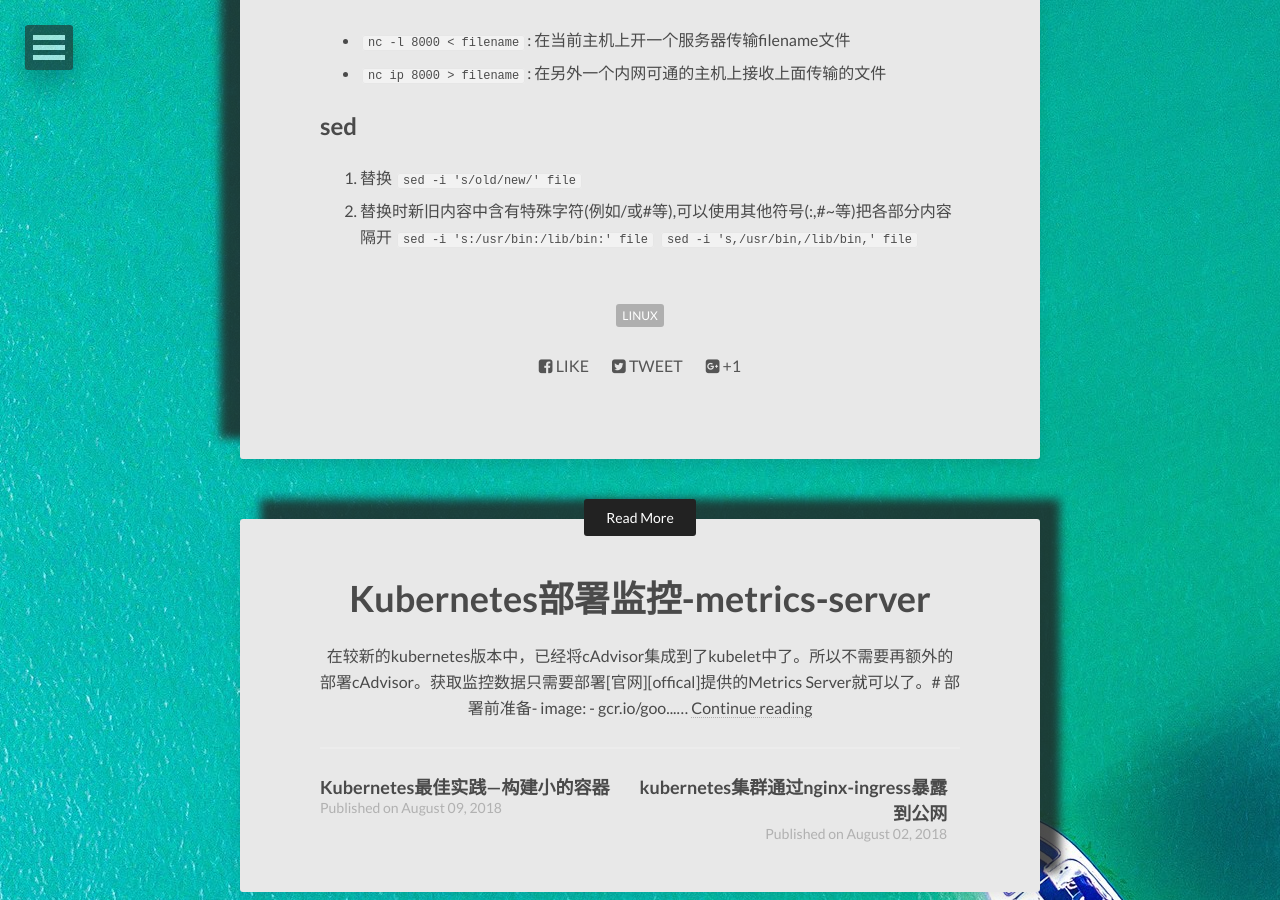
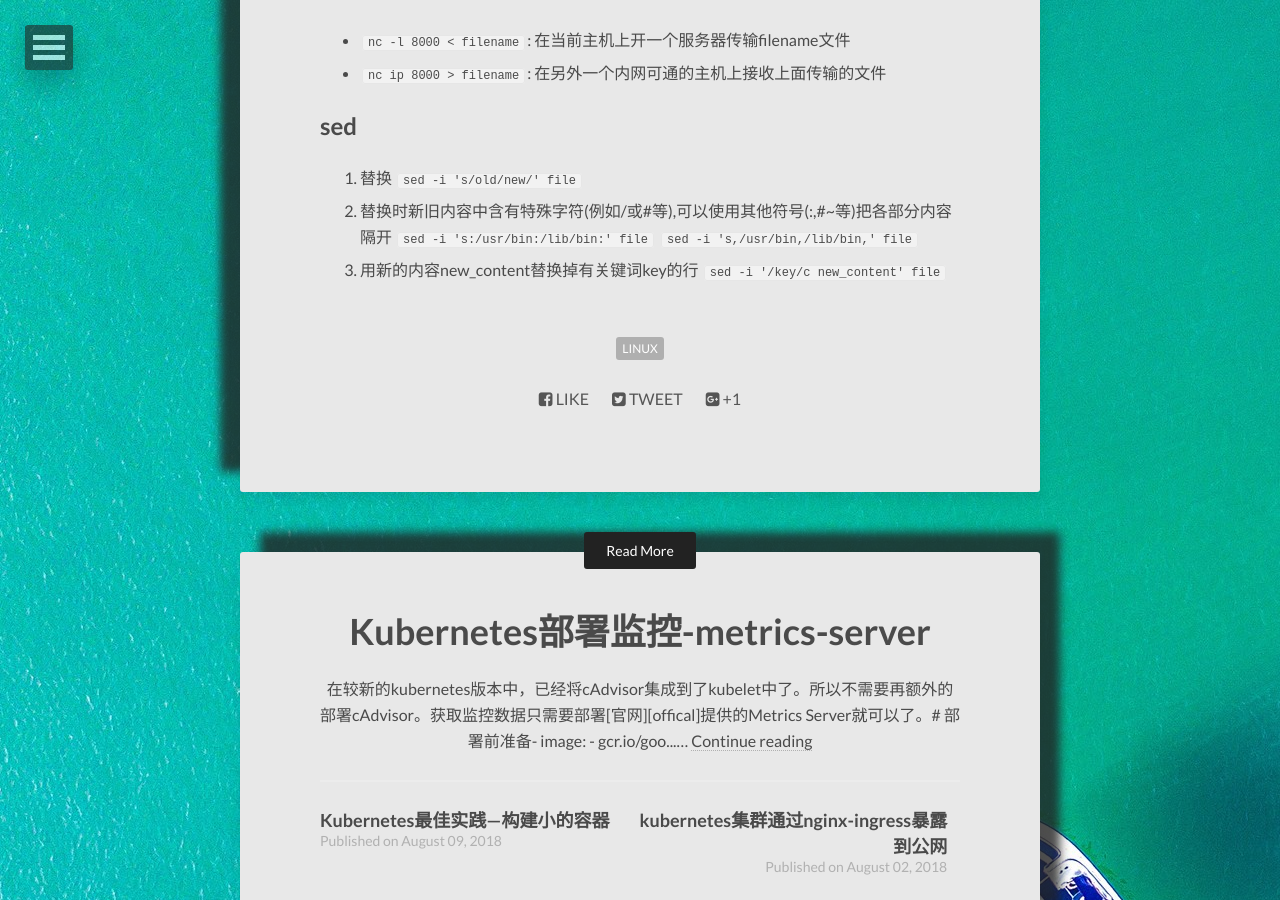
Before and after one commit to wfsly/blog, a Jekyll site: the page built from _posts/2017-09-26-Linux_Shell_Cheated_sheet.markdown, in a window 1280 px wide and 900 px high, scrolled down 2128 px. Built offline with Jekyll 4.4.1, drawn with Linux system fonts in a browser that asks for light colours; nearby versions of some CDN libraries.

Commit message:
add sed about replace line which has the key words with new content

```diff
--- a/_posts/2017-09-26-Linux_Shell_Cheated_sheet.markdown
+++ b/_posts/2017-09-26-Linux_Shell_Cheated_sheet.markdown
@@ -73,3 +73,5 @@
 2. 替换时新旧内容中含有特殊字符(例如/或#等),可以使用其他符号(:,#~等)把各部分内容隔开
 `sed -i 's:/usr/bin:/lib/bin:' file`
 `sed -i 's,/usr/bin,/lib/bin,' file`
+3. 用新的内容new_content替换掉有关键词key的行
+`sed -i '/key/c new_content' file`
```
